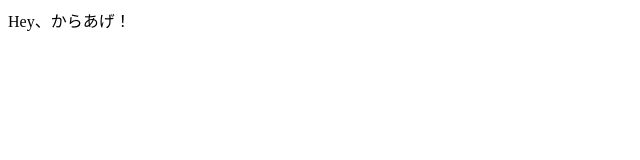
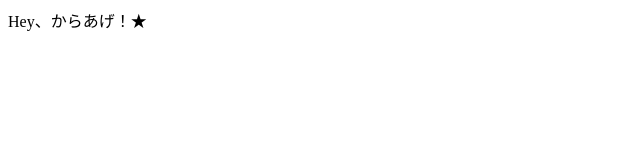
Before and after one commit to pinocc0/test, a plain HTML site: page karaage/index.html in a window 1280 px wide. Shown: the full height of the page, 0-640 px from the left. Drawn offline with Linux system fonts and the light colour scheme.

Commit message:
［test］スタッシュ後反映
・☆追加

```diff
--- a/karaage/index.html
+++ b/karaage/index.html
@@ -5,6 +5,6 @@
     <title>からあげTOP</title>
   </head>
   <body>
-    Hey、からあげ！
+    Hey、からあげ！★
   </body>
 </html>
```
Also changed, not shown: 4 other files.
